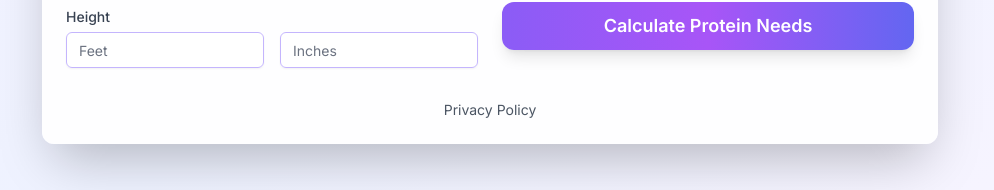
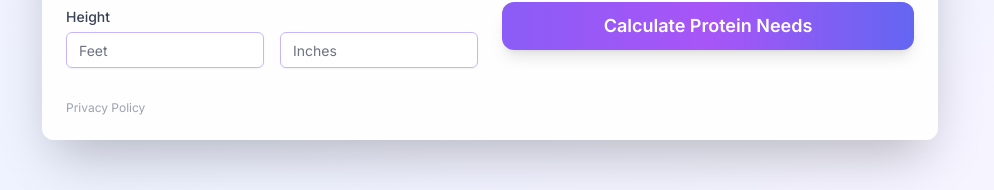
Before and after one commit to Paulsum1985/protein-calculator, a Next.js app: page / in a window 1280 px wide. Shown: the part 438-628 px from the top of the page, without its empty margins (150-1144 px from the left). Built offline with nearby package versions, Linux system fonts and the light colour scheme.

Commit message:
move privacy policy

```diff
--- a/src/app/page.tsx
+++ b/src/app/page.tsx
@@ -271,7 +271,7 @@ const handleUnitChange = (checked: boolean) => {
             <div className="mt-8">
   <AdUnit />
 </div>
-            <div className="mt-4 text-center text-sm text-gray-600">
+<div className="mt-4 text-left text-xs text-gray-400"> {/* Changed classes here */}
   <Link href="/privacy" className="hover:text-violet-600 transition-colors">
     Privacy Policy
   </Link>
```
Lines whose indentation alone changed are shown as unchanged.
